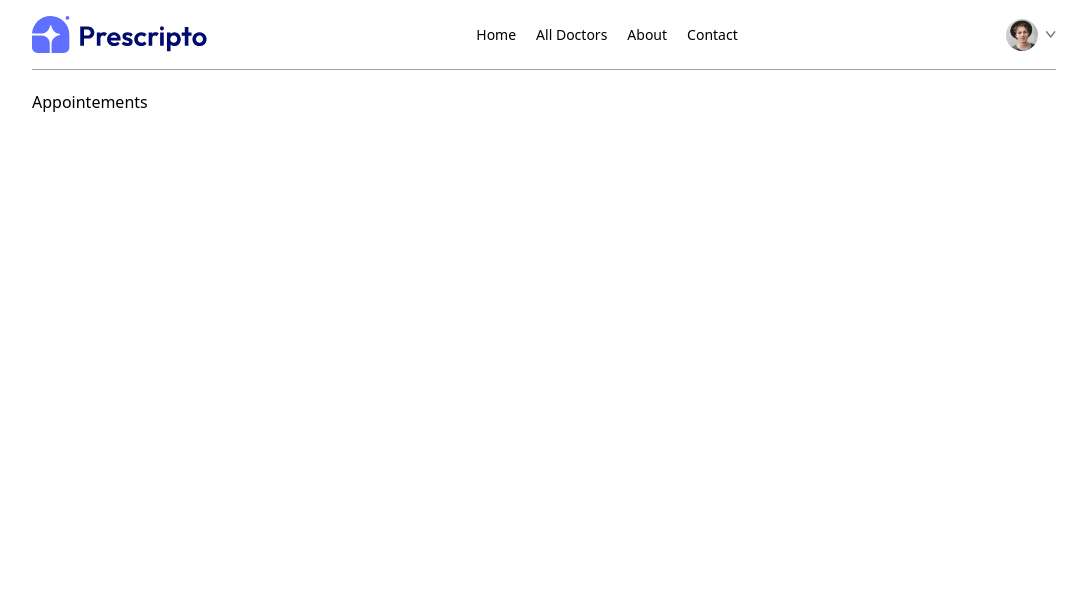
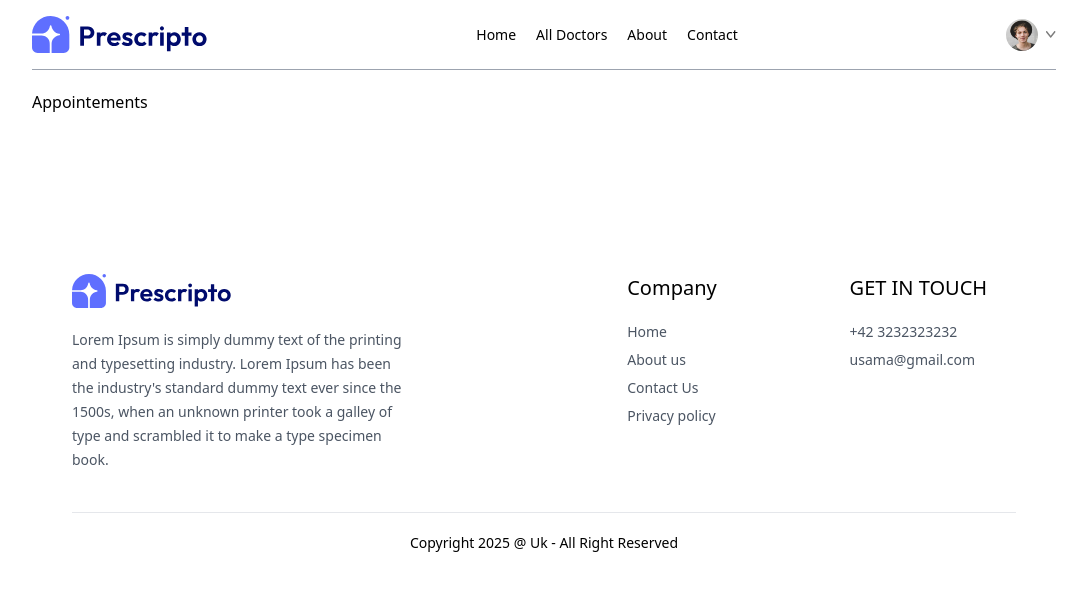
Before and after one commit to usamakhan-90/HMS, a React (Vite) app: page /appointment/1 in a window 1280 px wide. Shown: the top 590 px of the page, without its empty margins (96-1183 px from the left). Built offline with nearby package versions, Linux system fonts and the light colour scheme.

Commit message:
Add Footer component and integrate it into App component

```diff
--- a/src/App.jsx
+++ b/src/App.jsx
@@ -9,6 +9,7 @@ import Contact from './pages/Contact'
 import MyProfile from './pages/MyProfile'
 import MyAppointements from './pages/MyAppointements'
 import Appointements from './pages/Appointements'
+import Footer from './components/Footer'
 
 function App() {
   return (
@@ -26,6 +27,7 @@ function App() {
         <Route path="/my-appointements" element={<MyAppointements/>}/>
         <Route path="/appointment/:docId" element={<Appointements/>}/>
       </Routes>
+      <Footer/>
     </div>
     </>
   )
--- /dev/null
+++ b/src/components/Footer.jsx
@@ -0,0 +1,46 @@
+import React from 'react'
+import { assets } from '../assets/assets'
+
+function Footer() {
+  return (
+    <>
+    <div className='md:mx-10'>
+        <div className='flex flex-col sm:grid grid-cols-[3fr_1fr_1fr] gap-14 my-10 mt-40 text-sm'>
+            {/* Left */}
+            <div>
+                <img className='mb-5 w-40' src={assets.logo} alt="" />
+                <p className='w-full md:w-2/3 text-gray-600 leading-6'>Lorem Ipsum is simply dummy text of the printing and typesetting industry. Lorem Ipsum has been the industry's standard dummy text ever since the 1500s, when an unknown printer took a galley of type and scrambled it to make a type specimen book.</p>
+            </div>
+
+            {/* Center */}
+            <div>
+                <p className='text-xl font-medium mb-5'>Company</p>
+                <ul className='flex flex-col gap-2 text-gray-600'>
+                    <li>Home</li>
+                    <li>About us</li>
+                    <li>Contact Us</li>
+                    <li>Privacy policy</li>
+                </ul>
+            </div>
+
+            {/* Right */}
+
+            <div>
+                <p className='text-xl font-medium mb-5'>GET IN TOUCH</p>
+                <ul className='flex flex-col gap-2 text-gray-600'>
+                    <li>+42 3232323232</li>
+                    <li>usama@gmail.com</li>
+                </ul>
+            </div>
+        </div>
+
+        <div>
+            <hr />
+            <p className='py-5 text-sm text-center'>Copyright 2025 @ Uk - All Right Reserved</p>
+        </div>
+    </div>
+    </>
+  )
+}
+
+export default Footer
```
